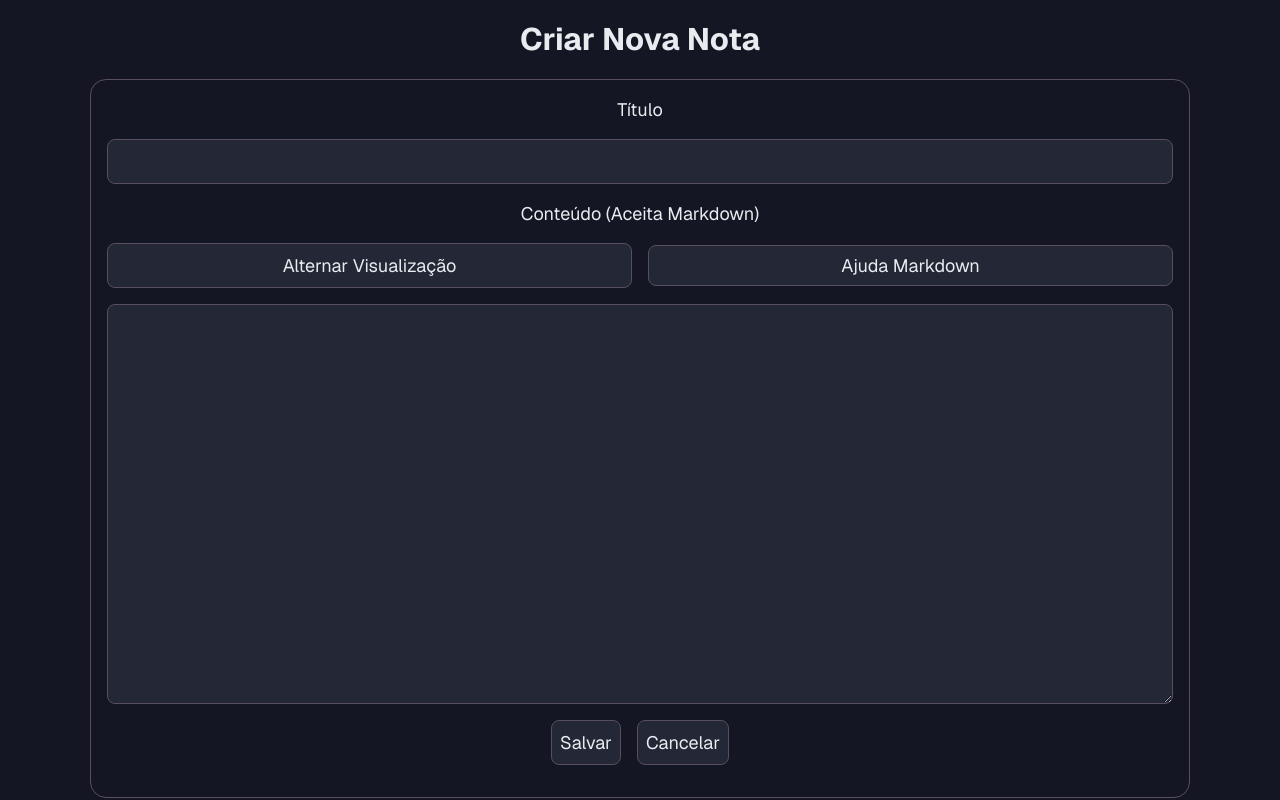
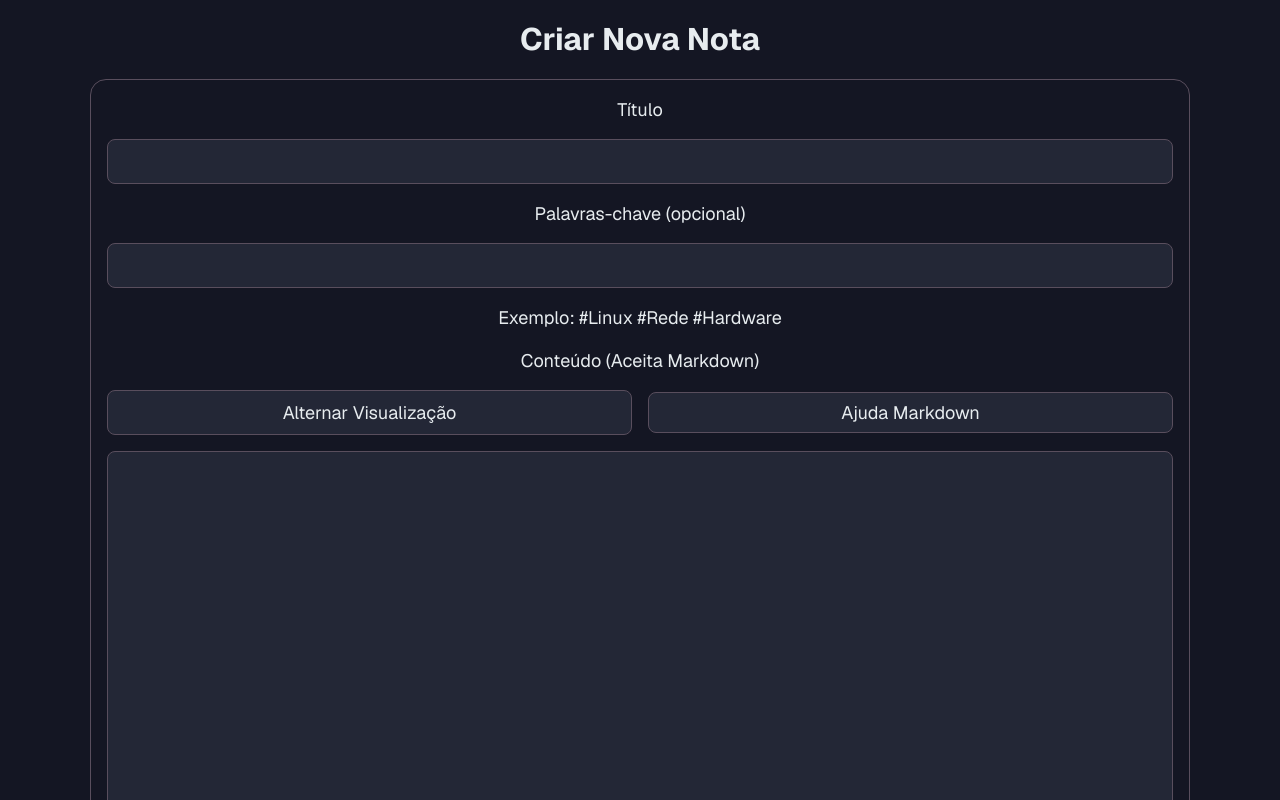
Before and after one commit to pedrobfernandes/MyNotes, a Next.js app: page /notes/new in a window 1280 px wide. Shown: the top 800 px of the page. Built offline with nearby package versions, Linux system fonts and the light colour scheme; no server answers.

Commit message:
Adiciona estrutura inicial para pesquisa por palavra-chave
- Cria coluna keyword do tipo TEXT[] na tabela do supabase
- Adiciona label, input e exemplo no formulario de criar/editar nota

```diff
--- a/src/components/NoteForm.tsx
+++ b/src/components/NoteForm.tsx
@@ -35,6 +35,7 @@ export function NoteForm(props: NoteFormProps)
 
     const [title, setTitle] = useState(initialData?.title || "");
     const [content, setContent] = useState(initialData?.content || "");
+    const [keywords, setKeywords] = useState("");
     const [previewMode, setPreviewMode] = useState<boolean>(false);
 
     const queryClient = useQueryClient();
@@ -166,6 +167,25 @@ export function NoteForm(props: NoteFormProps)
                 />
             </div>
             <div className={styles.inputGroup}>
+                <label htmlFor="keywords">Palavras-chave (opcional)</label>
+                <input
+                    id="keywords"
+                    aria-describedby="keywords-help"
+                    className={styles.titleInput}
+                    type="text"
+                    value={keywords}
+                    onChange={(event) => setKeywords(event.target.value)}
+                />
+                <p id="keywords-help">
+                    <span className="visually-hidden">
+                        Introduza uma ou mais palavras-chave iniciadas pelo símbolo cardinal (#), separadas por espaços.
+                    </span>
+                    <span aria-hidden="true">
+                        Exemplo: #Linux #Rede #Hardware
+                    </span>
+                </p>
+            </div>
+            <div className={styles.inputGroup}>
                 <label htmlFor="content">Conteúdo (Aceita Markdown)</label>
                 <div className={styles.inputGroupOptions}>
                     <button
--- a/src/types/index.ts
+++ b/src/types/index.ts
@@ -5,6 +5,7 @@ export type Note =
     title: string;
     title_normalized: string;
     content: string;
+    keywords?: string[] | null;
     created_at: string;
     updated_at: string;
 };
```
